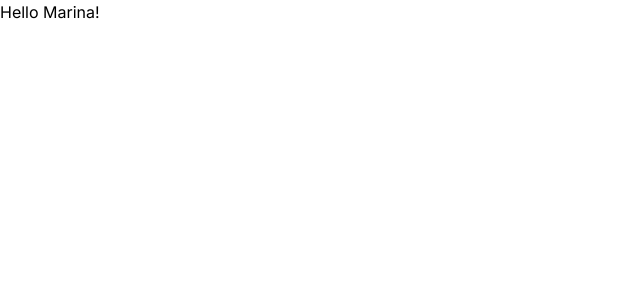
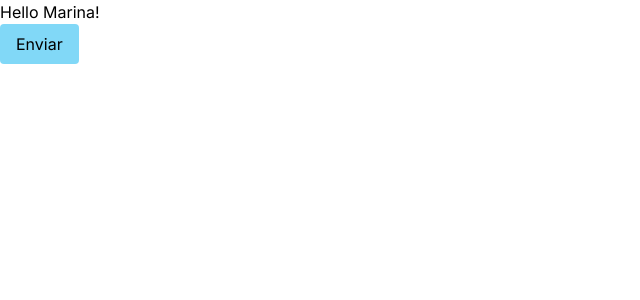
Before and after one commit to MarinaAlmeida20/login, a React (Vite) app: page / in a window 1280 px wide. Shown: the top 300 px of the page, without its empty margins (0-640 px from the left). Built offline with nearby package versions, Linux system fonts and the light colour scheme.

Commit message:
import tokens from figma

```diff
--- a/src/App.tsx
+++ b/src/App.tsx
@@ -2,6 +2,11 @@
 
 export function App() {
   return (
-    <h1>Hello Marina!</h1>
+    <>
+
+      <h1>Hello Marina!</h1>
+
+      <button className='bg-cyan-500 font-medium px-4 py-2 rounded text-white hover:bg-cyan-300'>Enviar</button>
+    </>
   )
 }
--- a/tailwind.config.cjs
+++ b/tailwind.config.cjs
@@ -2,6 +2,24 @@
 module.exports = {
   content: ["./src/**/*.tsx"],
   theme: {
+    fontSize: {
+      xs: 14,
+      sm: 16,
+      md: 18,
+      lg: 20,
+      xl: 24,
+      "2xl": 32,
+    },
+    colors: {
+      "gray-900": "#121214",
+      "gray-800": "#202024",
+      "gray-400": "#7c7c8a",
+      "gray-200": "#c4c4cc",
+      "gray-100": "#e1e1e6",
+
+      "cyan-500": "#81d8f7",
+      "cyan-300": "#9be1fb",
+    },
     extend: {
       fontFamily: {
         sans: "Inter, sans-serif",
```
